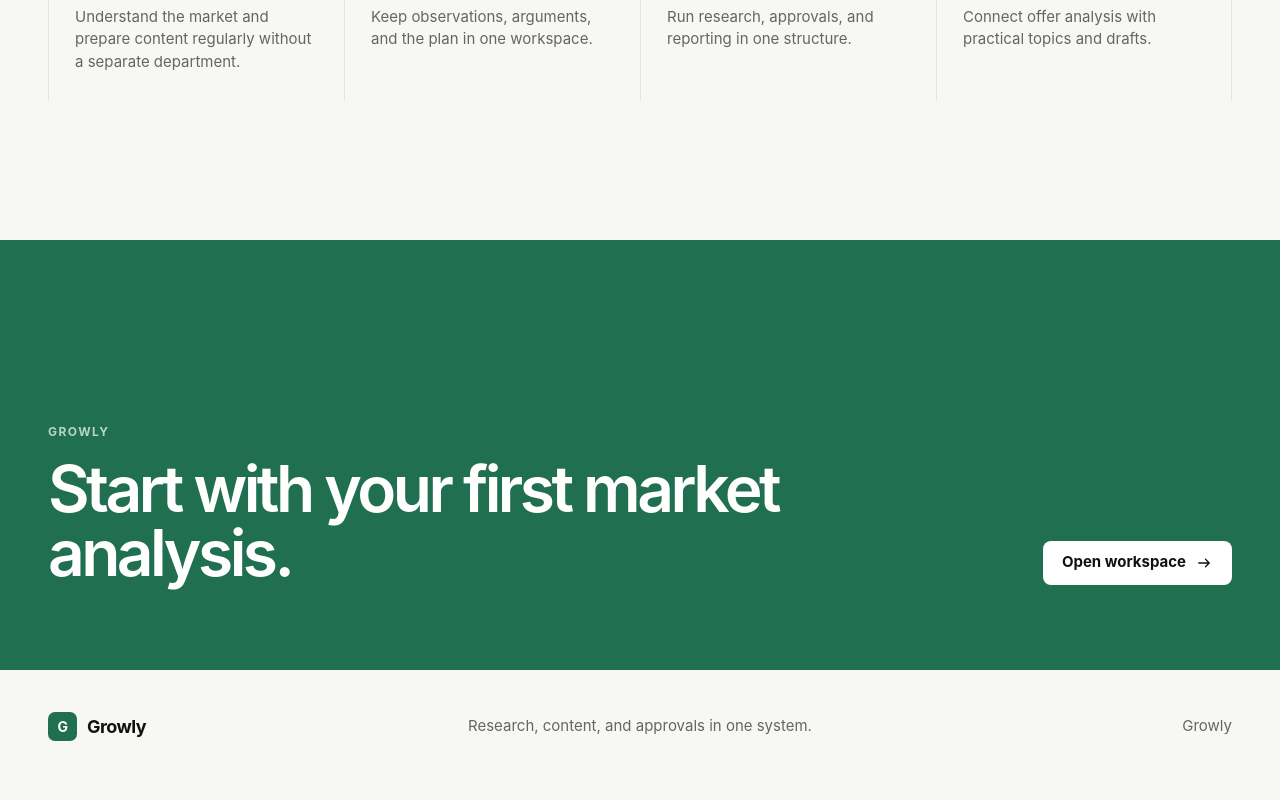
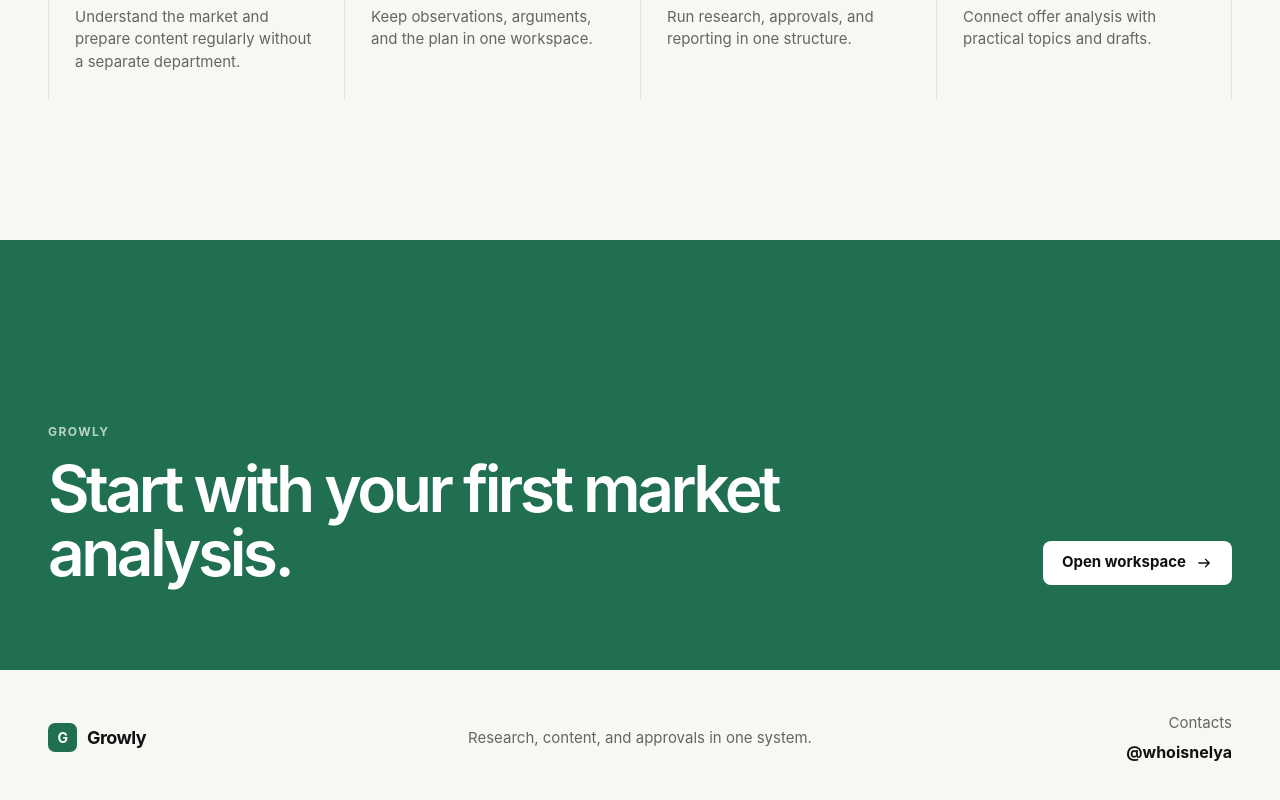
Before and after one commit to Galym7707/Growly, a Next.js app in the folder frontend/: page / in a window 1280 px wide. Shown: the part 3188-3988 px from the top of the page. Built offline with nearby package versions, Linux system fonts and the light colour scheme.

Commit message:
Add Telegram contact to landing footer

```diff
--- a/frontend/app/globals.css
+++ b/frontend/app/globals.css
@@ -668,9 +668,27 @@
   text-align: center;
 }
 
-.landing-footer > span {
+.landing-contact {
+  display: grid;
+  gap: 6px;
+  justify-items: end;
+}
+
+.landing-contact span {
   color: var(--muted);
   text-align: right;
+}
+
+.landing-contact a {
+  color: var(--ink);
+  font-size: 16px;
+  font-weight: 700;
+  text-decoration: none;
+  transition: color 160ms ease;
+}
+
+.landing-contact a:hover {
+  color: var(--accent);
 }
 
 .auth-page {
@@ -1817,7 +1835,9 @@
   }
 
   .landing-footer p,
-  .landing-footer > span {
+  .landing-contact,
+  .landing-contact span {
+    justify-items: start;
     text-align: left;
   }
 
--- a/frontend/app/page.tsx
+++ b/frontend/app/page.tsx
@@ -213,7 +213,12 @@
       <footer className="landing-footer">
         <Logo />
         <p>{t("Аналитика, контент и согласование в одной системе.")}</p>
-        <span>Growly</span>
+        <div className="landing-contact">
+          <span>{t("Контакты")}</span>
+          <a href="https://t.me/whoisnelya" rel="noreferrer" target="_blank">
+            @whoisnelya
+          </a>
+        </div>
       </footer>
     </div>
   );
--- a/frontend/lib/i18n.tsx
+++ b/frontend/lib/i18n.tsx
@@ -73,6 +73,7 @@
     "Telegram и Instagram": "Telegram and Instagram",
     "Начните с первого анализа рынка.": "Start with your first market analysis.",
     "Открыть рабочую область": "Open workspace",
+    "Контакты": "Contacts",
     "Рабочее пространство Growly": "Growly workspace",
     "Рынок, отчёты и контент в одном процессе.":
       "Market research, reports, and content in one workflow.",
@@ -432,6 +433,7 @@
     "Telegram и Instagram": "Telegram және Instagram",
     "Начните с первого анализа рынка.": "Алғашқы нарық талдауынан бастаңыз.",
     "Открыть рабочую область": "Жұмыс аймағын ашу",
+    "Контакты": "Байланыс",
     "Рабочее пространство Growly": "Growly жұмыс кеңістігі",
     "Рынок, отчёты и контент в одном процессе.":
       "Нарық, есептер және контент бір үдерісте.",
```
